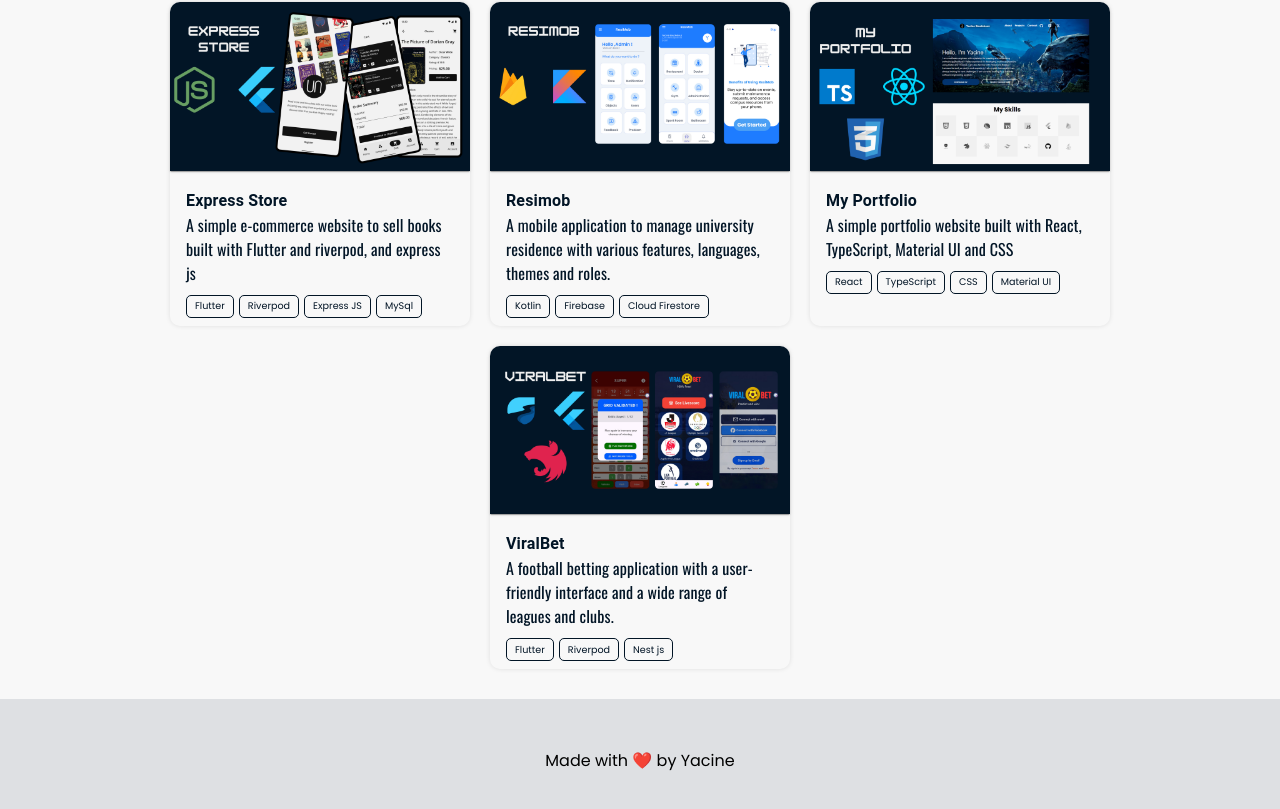
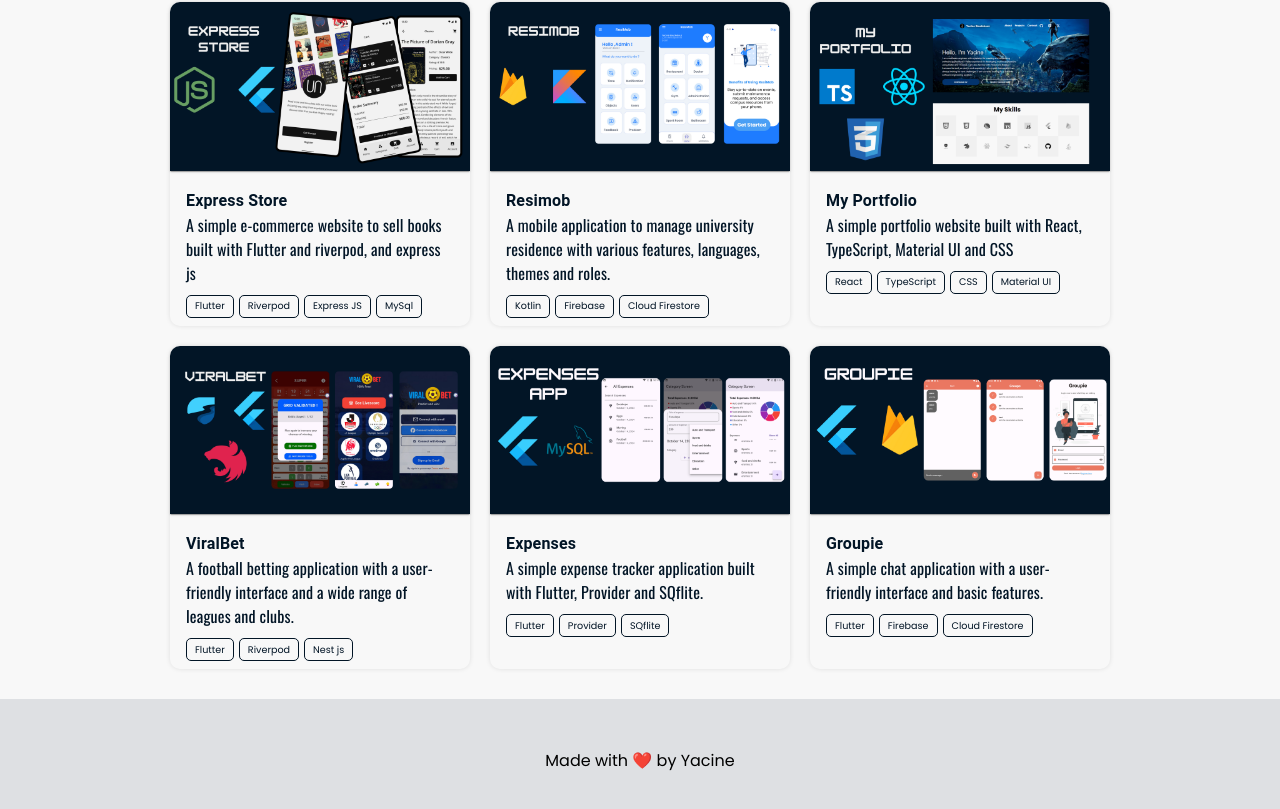
Before and after one commit to yacineboudebouz/my-portfolio, a React (Vite) app: page / in a window 1280 px wide. Shown: the part 2336-3145 px from the top of the page. Built offline with nearby package versions, Linux system fonts and the light colour scheme.

Commit message:
more projects added

```diff
--- a/src/assets/index.ts
+++ b/src/assets/index.ts
@@ -23,6 +23,8 @@ import resimob from "./resimob.png";
 import myPortfolio from "./myportfolio.png";
 import viralbet from "./viralbet.png";
 import myresume from "./my_resume.pdf";
+import groupie from "./GROUPIE.png";
+import expenses from "./Expenses.png";
 export {
   mainBg,
   yacineLogo,
@@ -49,4 +51,6 @@ export {
   myPortfolio,
   viralbet,
   myresume,
+  groupie,
+  expenses,
 };
--- a/src/constants/projects.ts
+++ b/src/constants/projects.ts
@@ -1,4 +1,11 @@
-import { expressStore, myPortfolio, resimob, viralbet } from "../assets";
+import {
+  expenses,
+  expressStore,
+  groupie,
+  myPortfolio,
+  resimob,
+  viralbet,
+} from "../assets";
 
 export const projects = [
   {
@@ -29,4 +36,18 @@ export const projects = [
     image: viralbet,
     techs: ["Flutter", "Riverpod", "Nest js"],
   },
+  {
+    title: "Expenses",
+    description:
+      "A simple expense tracker application built with Flutter, Provider and SQflite.",
+    image: expenses,
+    techs: ["Flutter", "Provider", "SQflite"],
+  },
+  {
+    title: "Groupie",
+    description:
+      "A simple chat application with a user-friendly interface and basic features.",
+    image: groupie,
+    techs: ["Flutter", "Firebase", "Cloud Firestore"],
+  },
 ];
```
Also changed, not shown: src/assets/Expenses.png (added), src/assets/GROUPIE.png (added).
